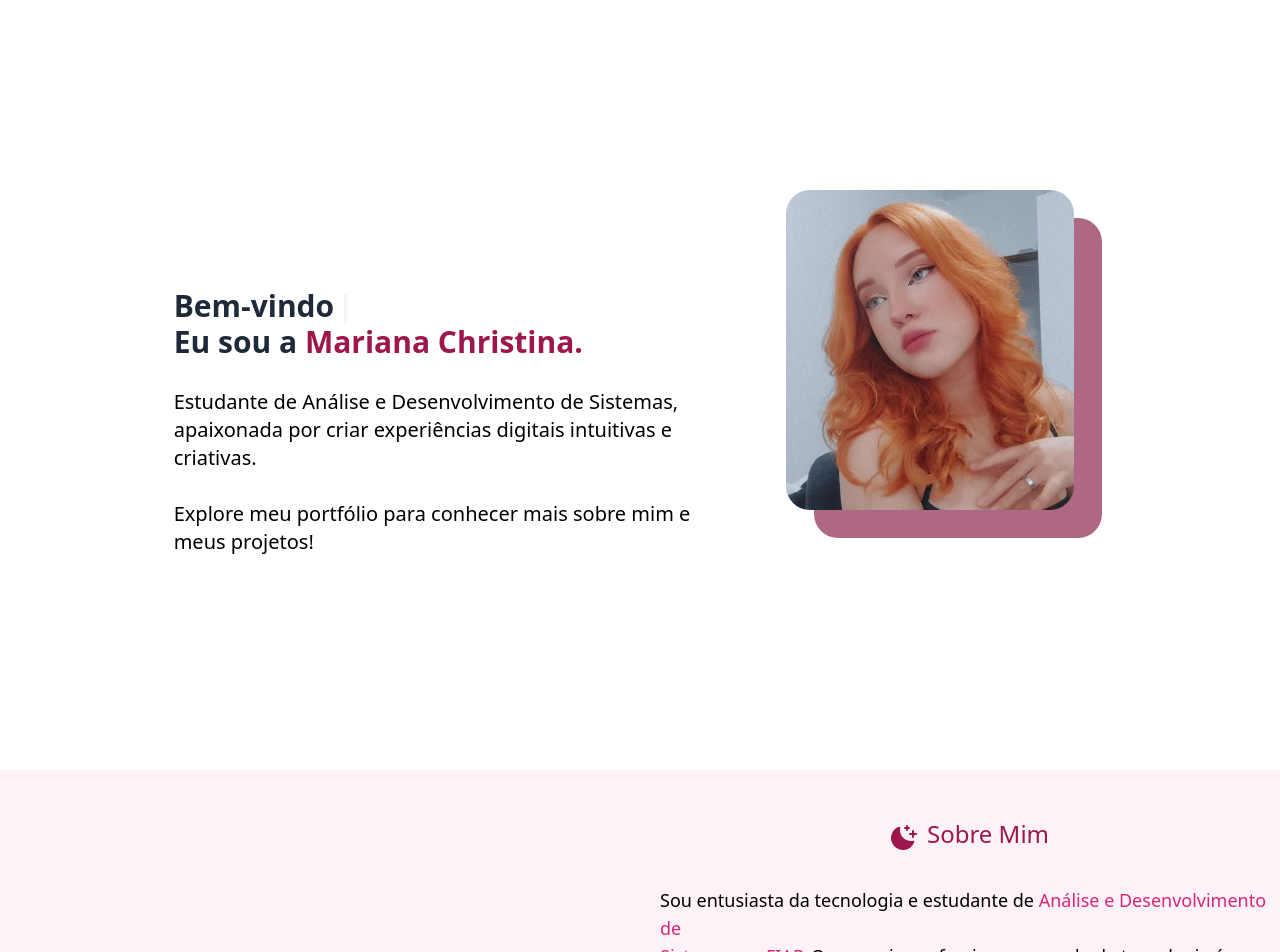
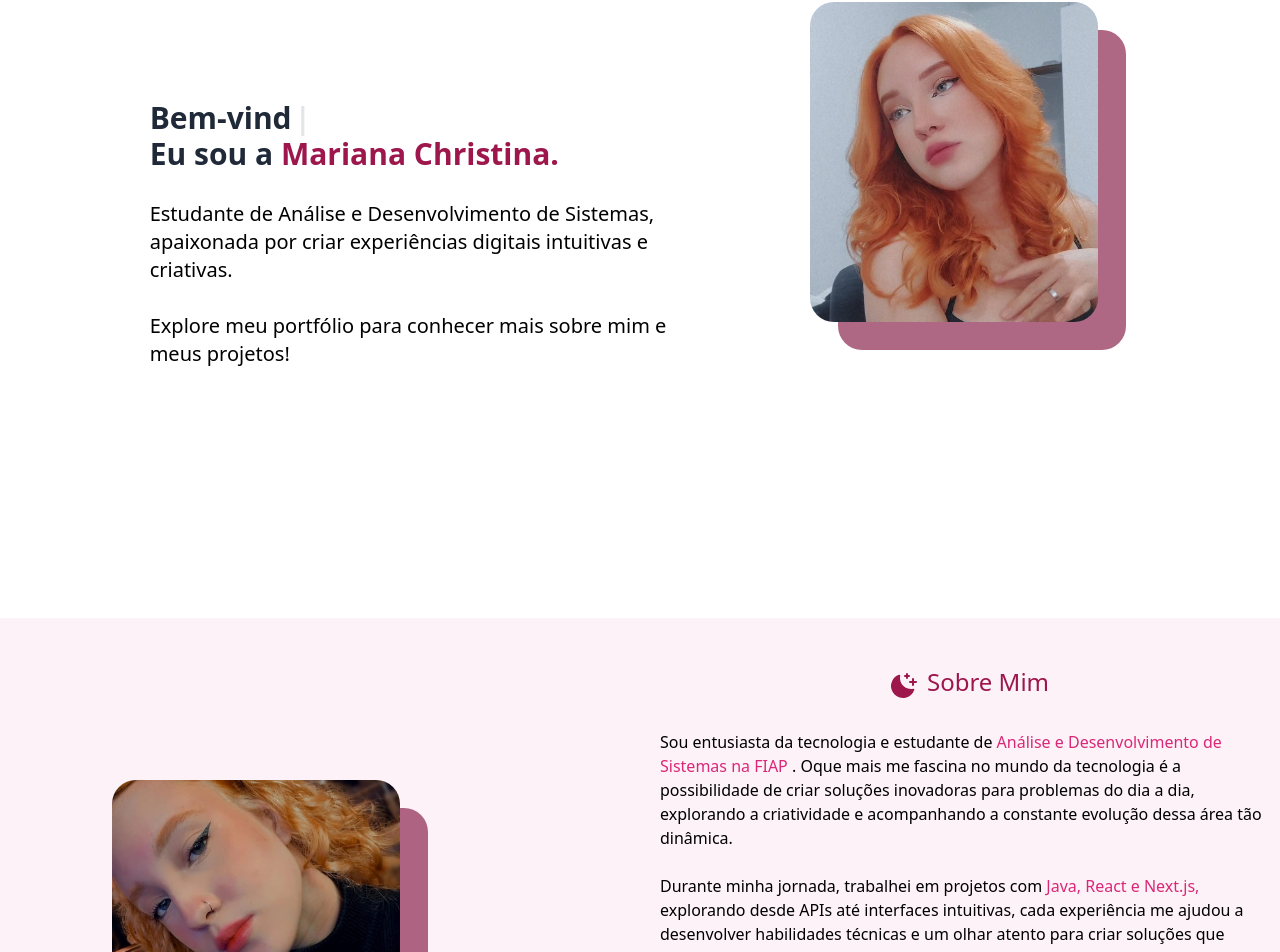
Before and after one commit to MaryChriss/Portfolio, a Next.js app: page / in a window 1280 px wide. Shown: the part 194-1146 px from the top of the page. Built offline with nearby package versions, Linux system fonts and the light colour scheme.

Commit message:
Ajustando tamanho para os componentes

```diff
--- a/src/app/page.tsx
+++ b/src/app/page.tsx
@@ -21,6 +21,12 @@ export default function Home() {
     email: '',
     mensagem: ''
 });
+
+const [darkMode, setDarkMode] = useState(false);
+
+const toggleDarkMode = () => {
+  setDarkMode(!darkMode);
+};
 
 const handleInputChange = (e: React.ChangeEvent<HTMLInputElement | HTMLTextAreaElement>) => {
     const { name, value } = e.target;
@@ -70,15 +76,15 @@ const handleSubmit = async (e: React.FormEvent<HTMLFormElement>) => {
         xlg:mt-72 xlg:mb-72
         sm:mb-80 sm:mt-96
         md:mt-96
-        lg:mt-96
-        xl:mt-96 xl:mb-60
-        2xl:mt-64
+        lg:mt-80
+        xl:mt-0 xl:mb-60
+        2xl:mt-64 2xl:mb-80
       '>
 
         <div  className='mt-40 flex items-center justify-center gap-96 mb-24
-        xs:flex-col
-        xmd:flex-col
-        xlg:flex-col
+        xs:flex-col xs:p-9
+        xmd:flex-col xmd:p-9
+        xlg:flex-col xlg:p-9
         sm:flex-col sm:mt-16 sm:-mb-11
         md:flex-col
         lg:flex-col
@@ -153,7 +159,16 @@ const handleSubmit = async (e: React.FormEvent<HTMLFormElement>) => {
 
           </div>
 
-          <div>
+          <div className=' mt-0
+            xs:ml-12
+            xmd:mt-0
+            xlg:mt-0
+            sm:mt-0
+            md:mt-0
+            lg:mt-0
+            xl:mt-0
+            2xl:mt-0
+          '>
             <Fotos imagens={[{ src: "/princImage.jpeg", alt: "Minha Foto" }]} />
           </div>
         </div>
@@ -172,14 +187,14 @@ const handleSubmit = async (e: React.FormEvent<HTMLFormElement>) => {
       '>
 
           <div className='-mt-40
-          xs:mt-40 xs:flex xs:items-center xs:justify-center xs:-mb-48
+          xs:mt-40 xs:flex xs:ml-10 xs:justify-center xs:-mb-48
           xmd:mt-40
           xlg:mt-24
           sm:mt-32
           md:mt-32
           lg:mt-32
           xl:-mt-40 xl:ml-28
-          2xl:-mt-40
+          2xl:-mt-52
           '>
           <Fotos
               imagens={[
@@ -200,7 +215,7 @@ const handleSubmit = async (e: React.FormEvent<HTMLFormElement>) => {
               md:mt-0
               lg:mt-0
               xl:mb-0
-              2xl:mb-24
+              2xl:mb-0
             '>
 
               <div className='flex gap-2 mt-12
@@ -211,7 +226,7 @@ const handleSubmit = async (e: React.FormEvent<HTMLFormElement>) => {
               md:justify-center
               lg:justify-center
               xl:gap-2
-              2xl:gap-2
+              2xl:gap-2 2xl:mt-32
               '>
                 <PiMoonStarsFill size="2rem" className='text-pink-800 mt-1'/>
                 <h1 className='text-3xl text-pink-800
@@ -233,10 +248,10 @@ const handleSubmit = async (e: React.FormEvent<HTMLFormElement>) => {
                 sm:text-lg sm:p-14
                 md:text-lg md:p-14
                 lg:text-lg lg:p-14
-                xl:text-lg xl:p-1
+                xl:text-base xl:p-1
                 2xl:text-xl
               '> <br/> Sou entusiasta da tecnologia e estudante de <span className='text-pink-600'> Análise e Desenvolvimento de <br/>
-              Sistemas na FIAP. </span> Oque mais me fascina no mundo da tecnologia é a <br/>
+              Sistemas na FIAP </span>. Oque mais me fascina no mundo da tecnologia é a <br/>
                 possibilidade de criar soluções inovadoras para problemas do dia a dia, <br/>
                 explorando a criatividade e acompanhando a constante evolução dessa área tão dinâmica. <br/>
 
@@ -260,7 +275,7 @@ const handleSubmit = async (e: React.FormEvent<HTMLFormElement>) => {
               md:ml-0 md:justify-center
               lg:ml-0 lg:justify-center
               xl:mb-24 xl:mt-6
-              2xl:mb-24
+              2xl:mb-28 2xl:mt-10
               '>
                   <a
                       target="_blank"
@@ -312,7 +327,7 @@ const handleSubmit = async (e: React.FormEvent<HTMLFormElement>) => {
           md:flex-col
           lg:flex-col lg:gap-16
           xl:gap-28 xl:flex-col
-          2xl:gap-28 2xl:flex-col
+          2xl:gap-14 2xl:flex-col
         ">
 
           <div className='flex  justify-center gap-28
@@ -450,7 +465,7 @@ const handleSubmit = async (e: React.FormEvent<HTMLFormElement>) => {
         </form>
 
         <div className='mt-16
-          xs:mt-5 xs:mb-52 xs:flex xs:justify-center xs:items-center
+          xs:mt-5 xs:mb-52 xs:flex xs:justify-center xs:items-center xs:ml-4
           xmd:mt-5 xmd:mb-52 xmd:flex xmd:justify-center xmd:-ml-2
           xlg:mt-5 xlg:mb-52
           sm:mt-5 sm:flex sm:justify-center sm:mb-40
--- a/src/components/Footer/Footer.tsx
+++ b/src/components/Footer/Footer.tsx
@@ -8,7 +8,7 @@ export const Footer = () => {
             xs:h-32 xs:gap-4
             xmd:h-32 xmd:gap-16
             xlg:h-40 xlg:gap-28
-            sm:h-16
+            sm:h-40
             md:h-16
             lg:h-16
             xl:h-16
@@ -33,7 +33,7 @@ export const Footer = () => {
             xs:gap-0 xs:flex-col
             xmd:gap-0
             xlg:gap-2
-            sm:gap-10
+            sm:gap-2
             md:gap-10 md:flex-row
             lg:gap-10 lg:flex-row
             xl:gap-10 xl:flex-row
```
